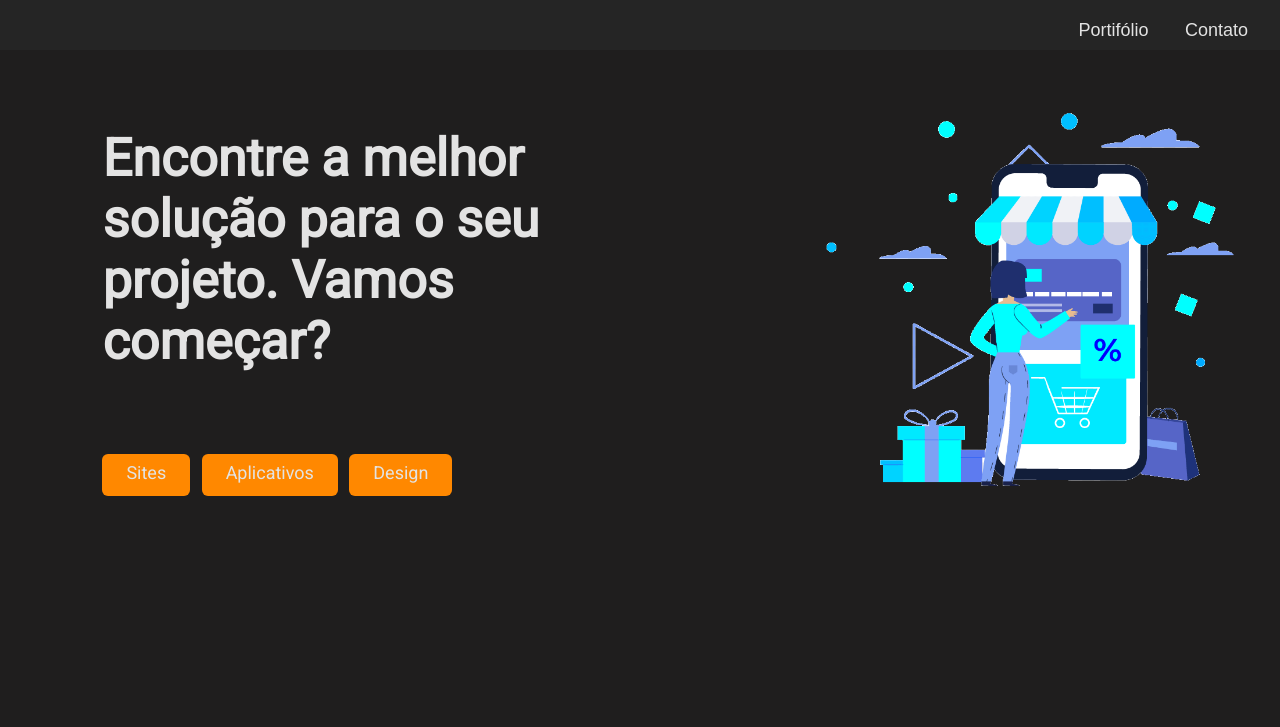
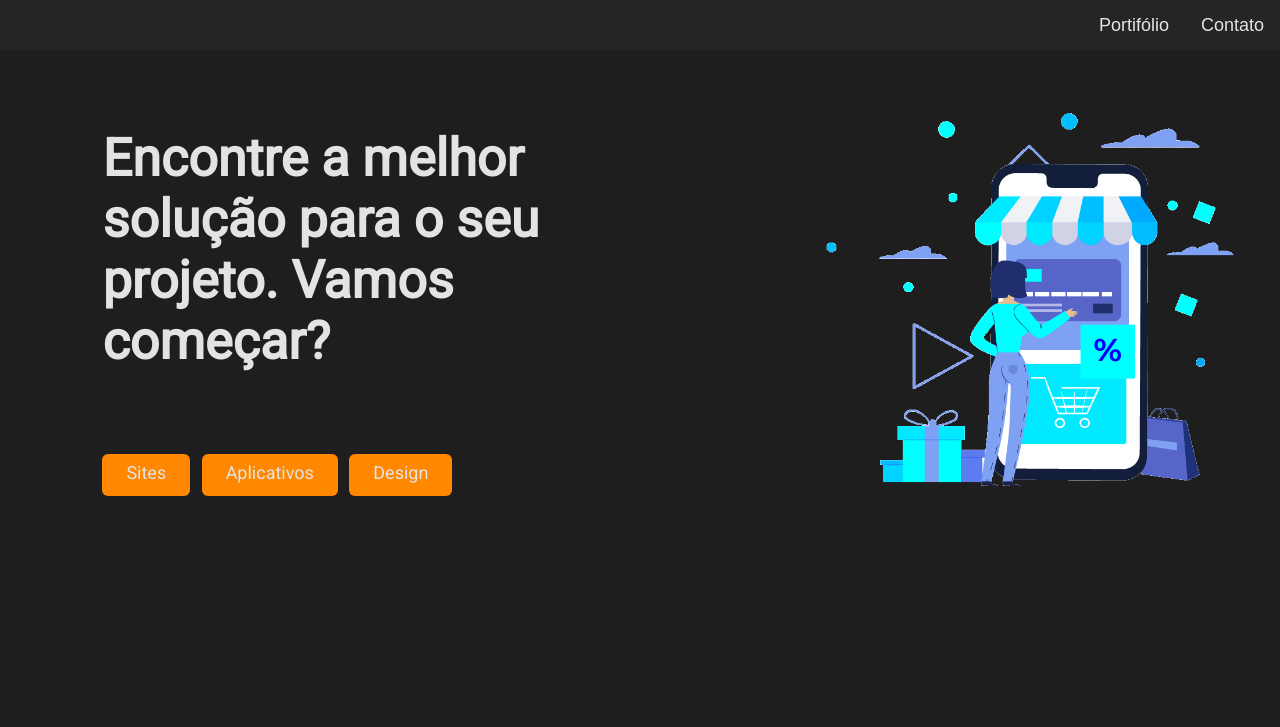
Before and after one commit to brenogcota/portfolio, a plain HTML site: page index.html in a window 1280 px wide. Shown: the top 727 px of the page. Drawn offline with Linux system fonts and the light colour scheme.

Commit message:
minimal update

```diff
--- a/index.html
+++ b/index.html
@@ -8,9 +8,10 @@
 </head>
 <body>
     <header>
+
         <div  id="header">
-            <button onclick="scrollWin(0, 680)">Portifólio</button>
-            <button onclick="scrollWin(0, 1300)">Contato</button>
+            <button onclick="scrollWin(0, 750)">Portifólio</button>
+            <button onclick="scrollWin(0, 1500)">Contato</button>
         </div>
 
     </header>
--- a/style.css
+++ b/style.css
@@ -1,6 +1,6 @@
 /* width */
 ::-webkit-scrollbar {
-    width: 20px;
+    width: 16px;
     height: 6px;
 }
 
@@ -32,7 +32,6 @@ body {
 
     max-width: 100%;
     overflow-y: scroll;
-    overflow-x: hidden;
 }
 
 header {
@@ -44,6 +43,7 @@ header {
     width: 100%;
 }
 
+
 a {
     padding: 5px 8px;
     font-size: 18px;
@@ -52,7 +52,11 @@ a {
     text-decoration: none;
 }
 
-#header, button {
+#header {
+    display: flex;
+}
+
+#header > button {
     padding: 5px 8px;
     font-size: 18px;
     color: #e3e3e3;
```
